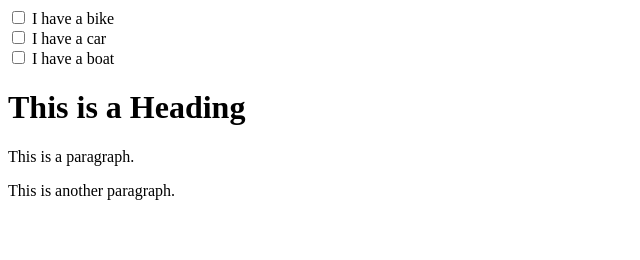
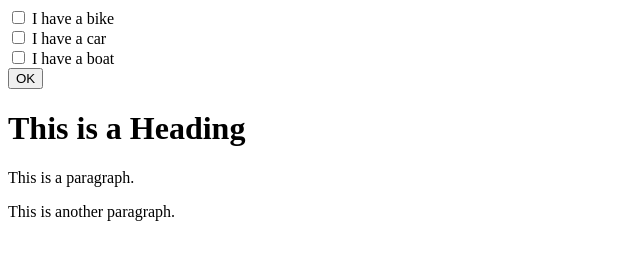
Before and after one commit to zsofiamatema/imgshop, a website: page index.html in a window 1280 px wide. Shown: the whole page, without its empty margins (0-640 px from the left). Drawn offline with Linux system fonts and the light colour scheme.

Commit message:
restore button

```diff
--- a/index.html
+++ b/index.html
@@ -13,6 +13,7 @@
         <label for="vehicle2"> I have a car</label><br />
         <input type="checkbox" id="vehicle3" name="vehicle3" value="Boat" />
         <label for="vehicle3"> I have a boat</label><br />
+        <button onclick="readItems()">OK</button>
         <script>
             function readItems() {
                 const items = document.getElementsByTagName('input')
```
